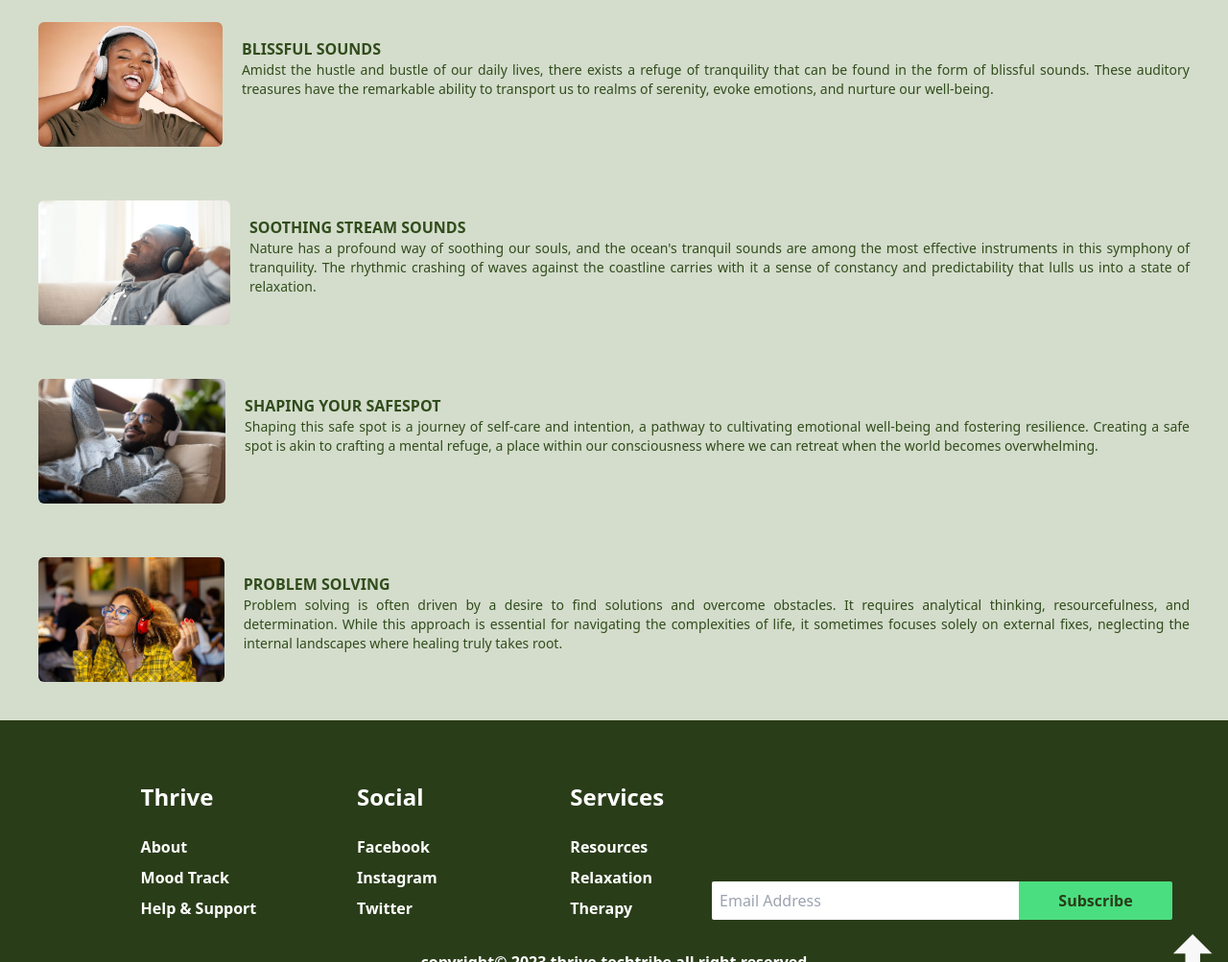
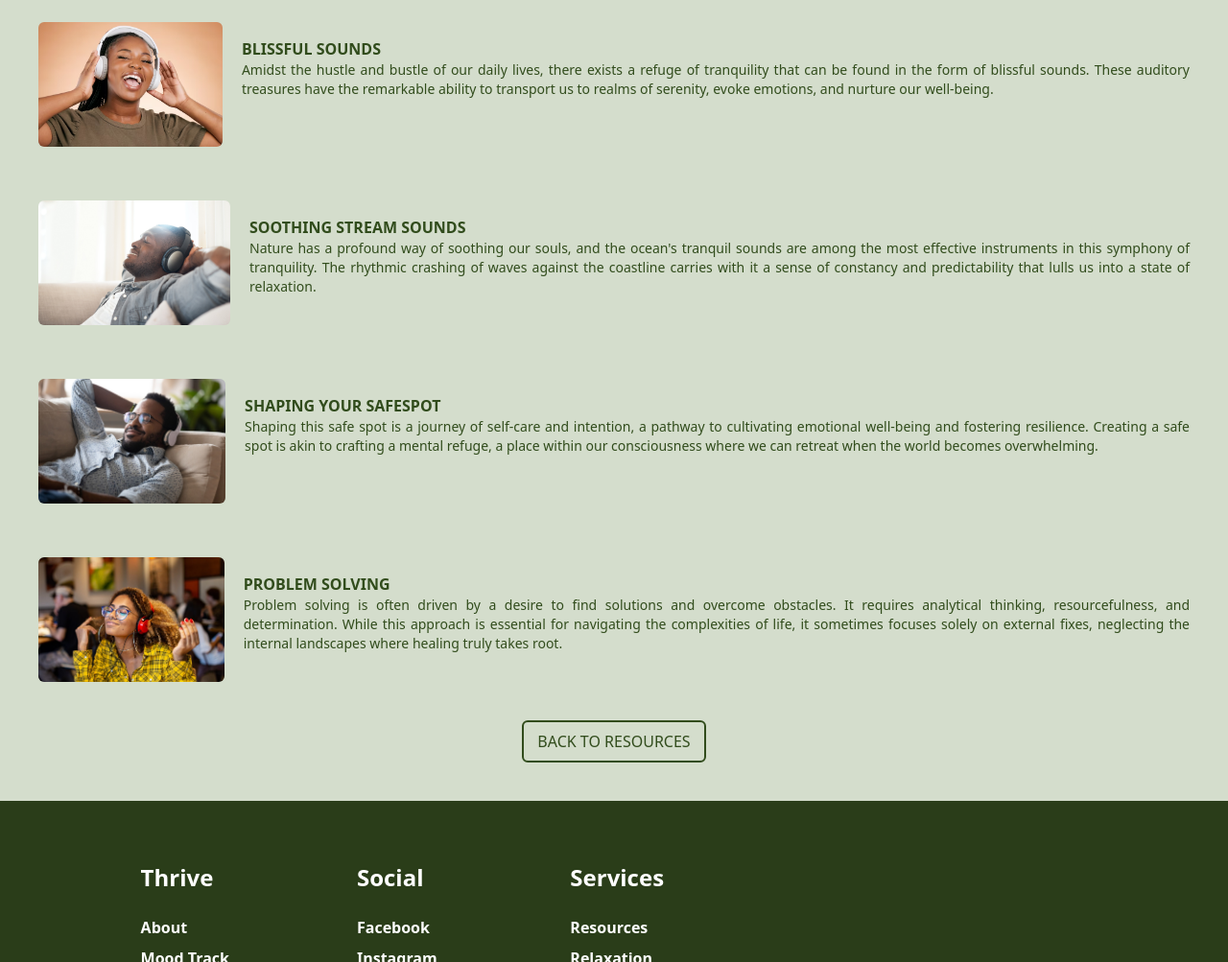
Before and after one commit to Chi-24k/thrive_audiopages_1-4, a website: page index.html in a window 1280 px wide. Shown: the part 97-1100 px from the top of the page at 96% size. Drawn offline with nearby package versions, Linux system fonts and the light colour scheme.

Commit message:
added back to resources to index.html

```diff
--- a/index.html
+++ b/index.html
@@ -194,6 +194,10 @@
 
       </section>
 
+      <div class="mt-10 justify-center items-center content-center flex">
+        <a href="https://thrive-resources-article.vercel.app/"><button type="button" class=" text-[#314C1C] font-medium border-2 border-[#314C1C] w-48 p-2 rounded-md"> BACK TO RESOURCES</button></a>
+      </div>
+
     </main>
 
     <!--  Footer  -->
```
